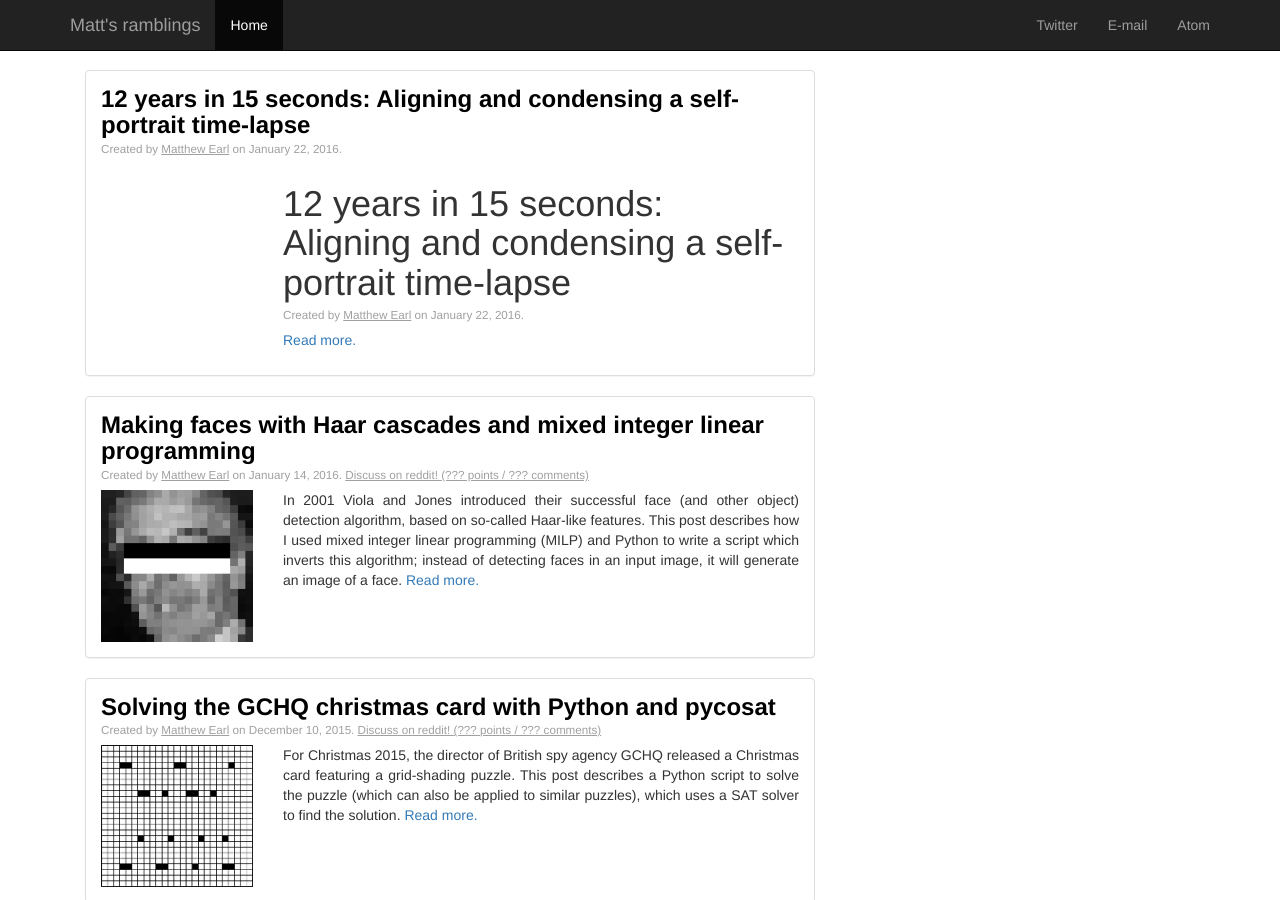
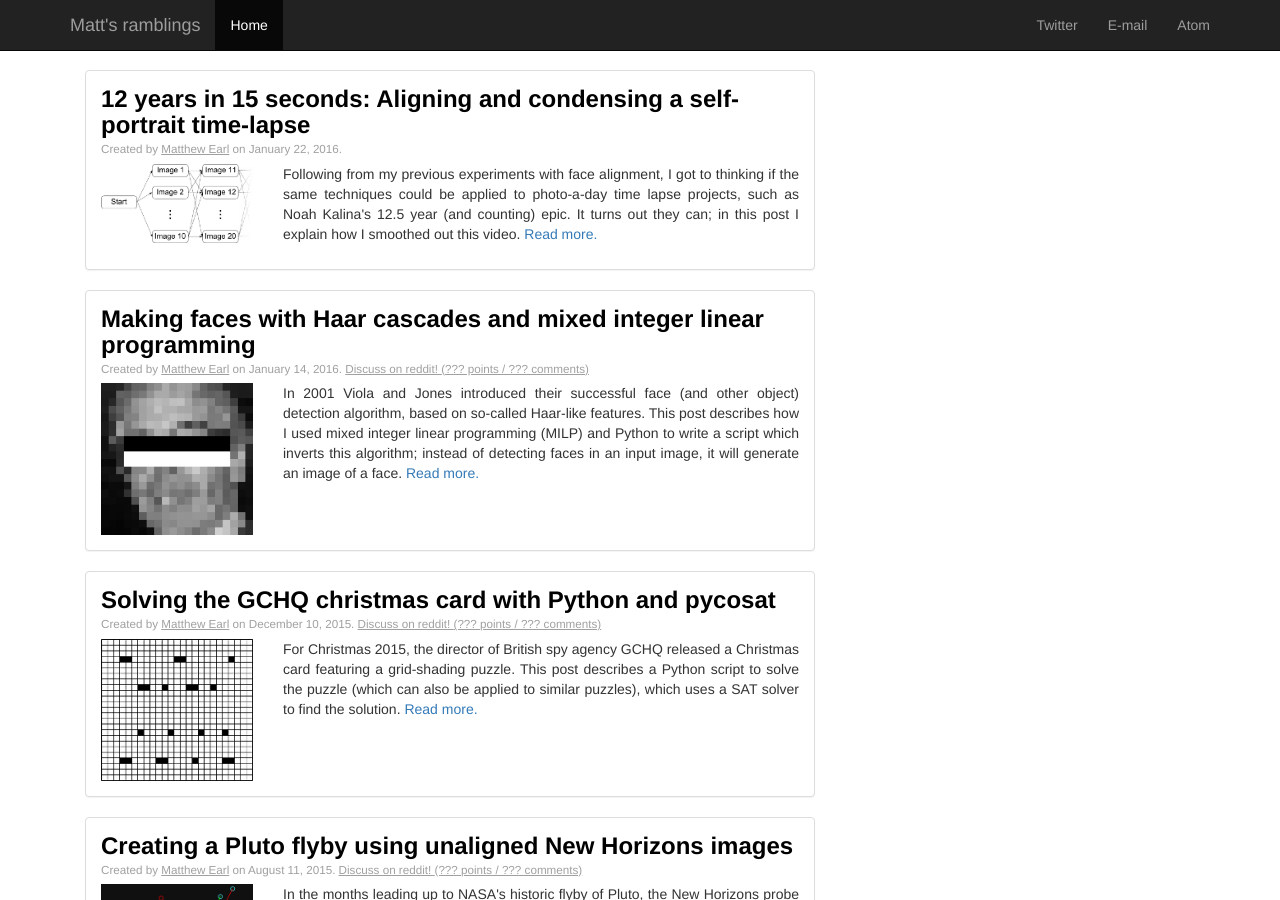
Before and after one commit to matthewearl/matthewearl.github.io, a Jekyll site: the page built from index.html, in a window 1280 px wide and 900 px high. Built offline with Jekyll 4.4.1, drawn with Linux system fonts in a browser that asks for light colours; nearby versions of some CDN libraries; the list of posts is cut into pages by our own code.

Commit message:
Add thumbnail and excerpt to portrait timelapse post

```diff
--- a/_posts/2016-01-22-portrait-timelapse.md
+++ b/_posts/2016-01-22-portrait-timelapse.md
@@ -2,6 +2,12 @@
 layout: default
 title: 12 years in 15 seconds&#58;
     Aligning and condensing a self-portrait time-lapse
+thumbimage: /assets/portrait-timelapse/thumb.png
+excerpt:
+  Following from my previous experiments with face alignment, I got to thinking
+  if the same techniques could be applied to photo-a-day time lapse projects,
+  such as Noah Kalina's 12.5 year (and counting) epic. It turns out they can;
+  in this post I explain how I smoothed out this video.
 ---
 
 {% include post-title.html %}
```
Also changed, not shown: assets/portrait-timelapse/thumb.png (added).
